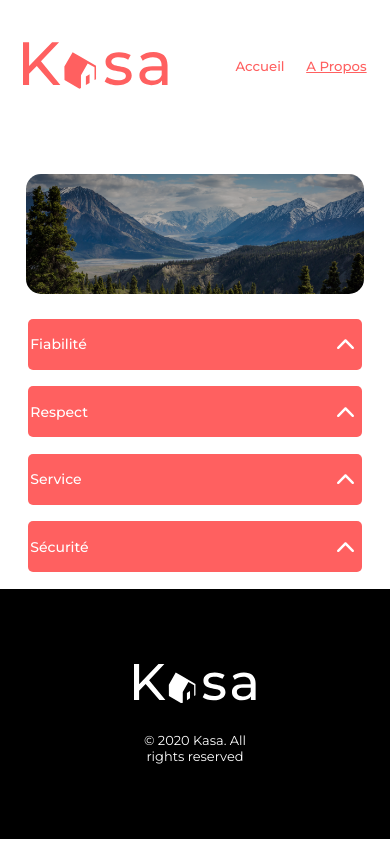
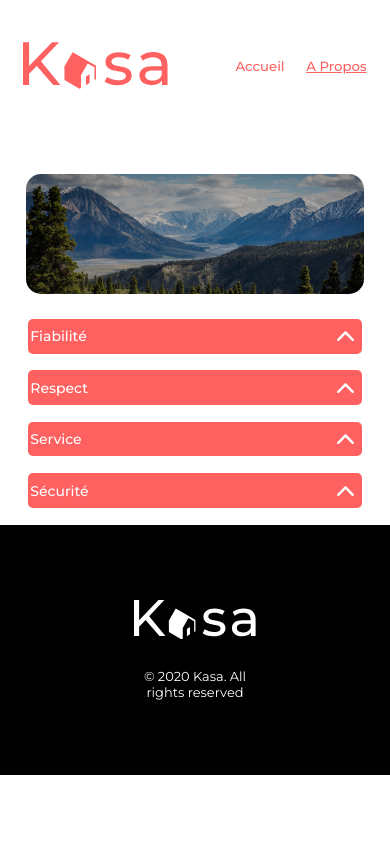
Before and after one commit to Sushib08/kasa-ocr, a React (Create React App) app: page /about in a window 390 px wide. Built offline with nearby package versions, Linux system fonts and the light colour scheme.

Commit message:
edit css

```diff
--- a/src/components/scss/collapse.scss
+++ b/src/components/scss/collapse.scss
@@ -11,6 +11,7 @@
   @media screen and (min-width: 375px) and (max-width: 600px) {
     width: 83vw;
     margin: -1vh;
+    height: 0.1vh;
 
     h3 {
       font-size: 14px;
```
